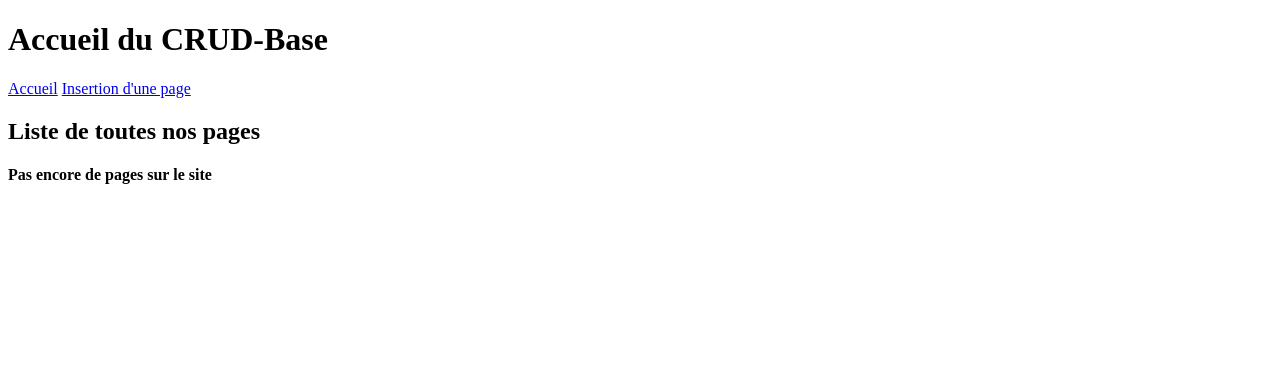
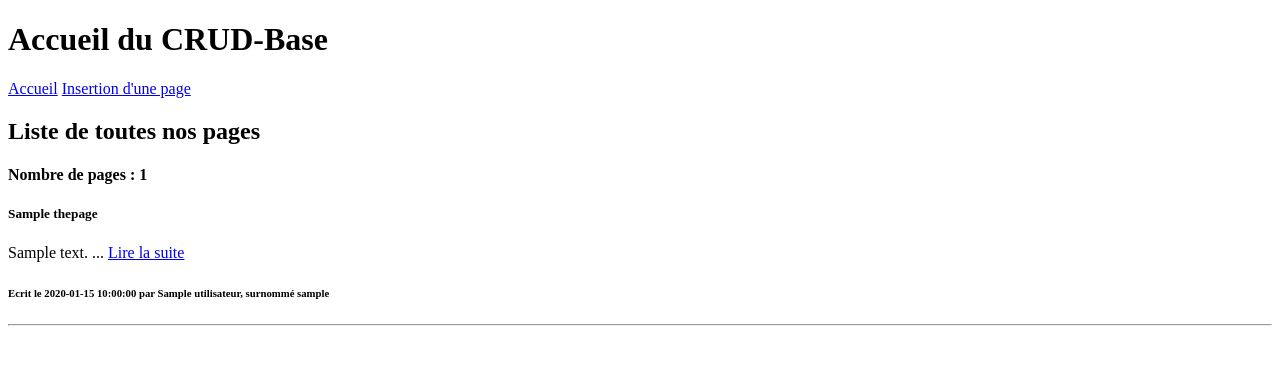
Before and after one commit to WebDevCF2m2020/basePHP, a PHP site: page / in a window 1280 px wide. Shown: the top 365 px of the page. Run offline with PHP 8.4, Linux system fonts and the light colour scheme; tables that the repository leaves empty hold one stand-in row (values such as "Sample post").

Commit message:
affiche accueil ok

```diff
--- a/24-crud-base/pages/accueil.php
+++ b/24-crud-base/pages/accueil.php
@@ -1,11 +1,10 @@
 <?php
 // requête qui récupère toutes les pages avec auteur correspondant
 $sql = "SELECT p.idthepage, p.thetitle, p.thetext, p.thedate,
-				u.idutilisateur, u.thelogin, u.thename
+				u.thelogin, u.thename
 FROM thepage p
 	INNER JOIN utilisateur u
     ON p.utilisateur_idutilisateur = u.idutilisateur
-WHERE p.idthepage >10
 ORDER BY p.thedate DESC;";
 // on effectue la requête sql
 $requete = mysqli_query($db,$sql) or die("Erreur: ".mysqli_errno($db));
@@ -41,9 +40,11 @@ $nb = mysqli_num_rows($requete);
             echo "<h4>Nombre de pages : $nb</h4>";
             // tant qu'on a des pages
             while ($item = mysqli_fetch_assoc($requete)) {
-
-                echo "<h4>{$item['thetitle']}</h4>";
-
+            ?>
+                <h5><?=$item['thetitle']?></h5>
+                <p><?=$item['thetext']?> ... <a href="./?affiche=<?=$item['idthepage']?>">Lire la suite</a></p>
+                <h6>Ecrit le <?=$item['thedate']?> par <?=$item['thename']?>, surnommé <?=$item['thelogin']?></h6><hr>
+            <?php
             }
         }
 
```
Also changed, not shown: 24-crud-base/README.md.
